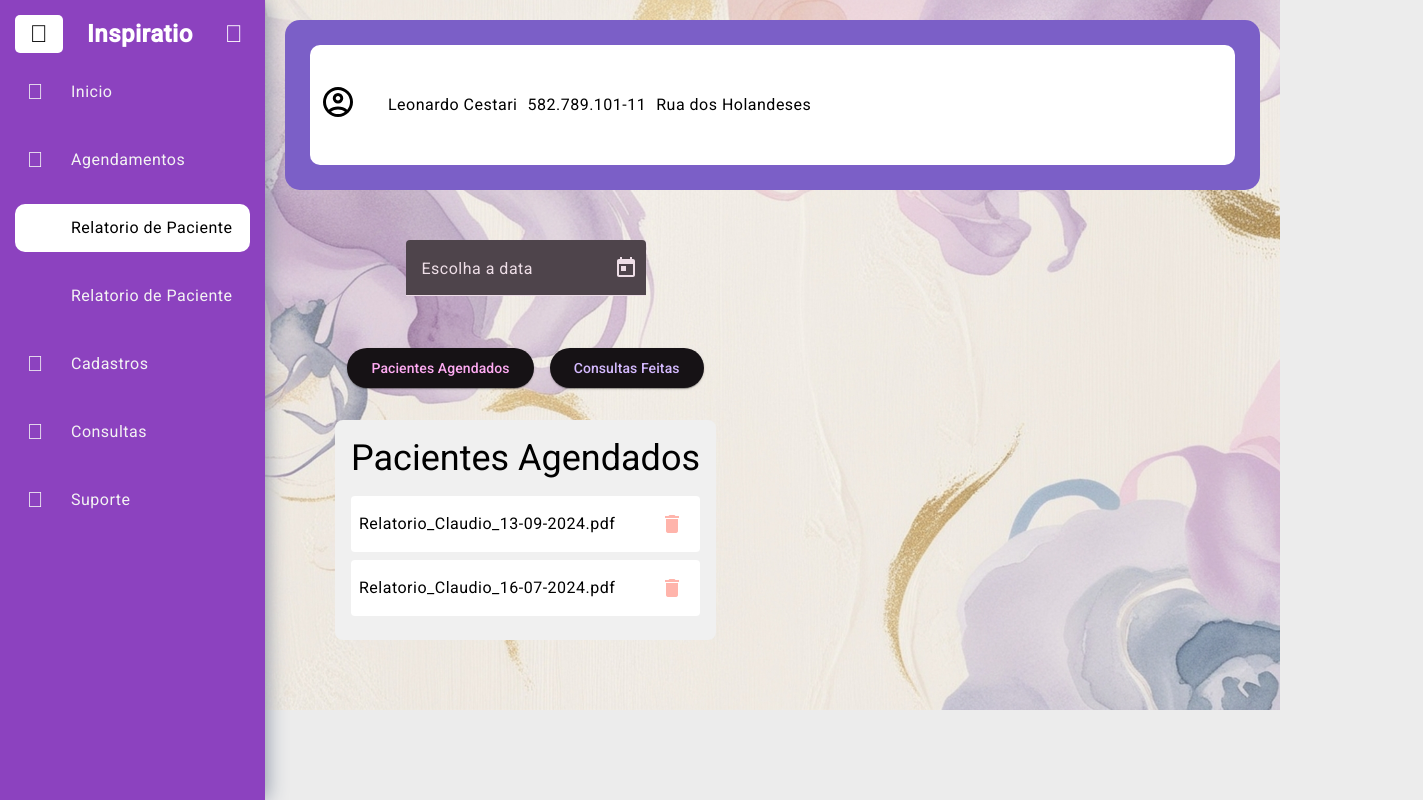
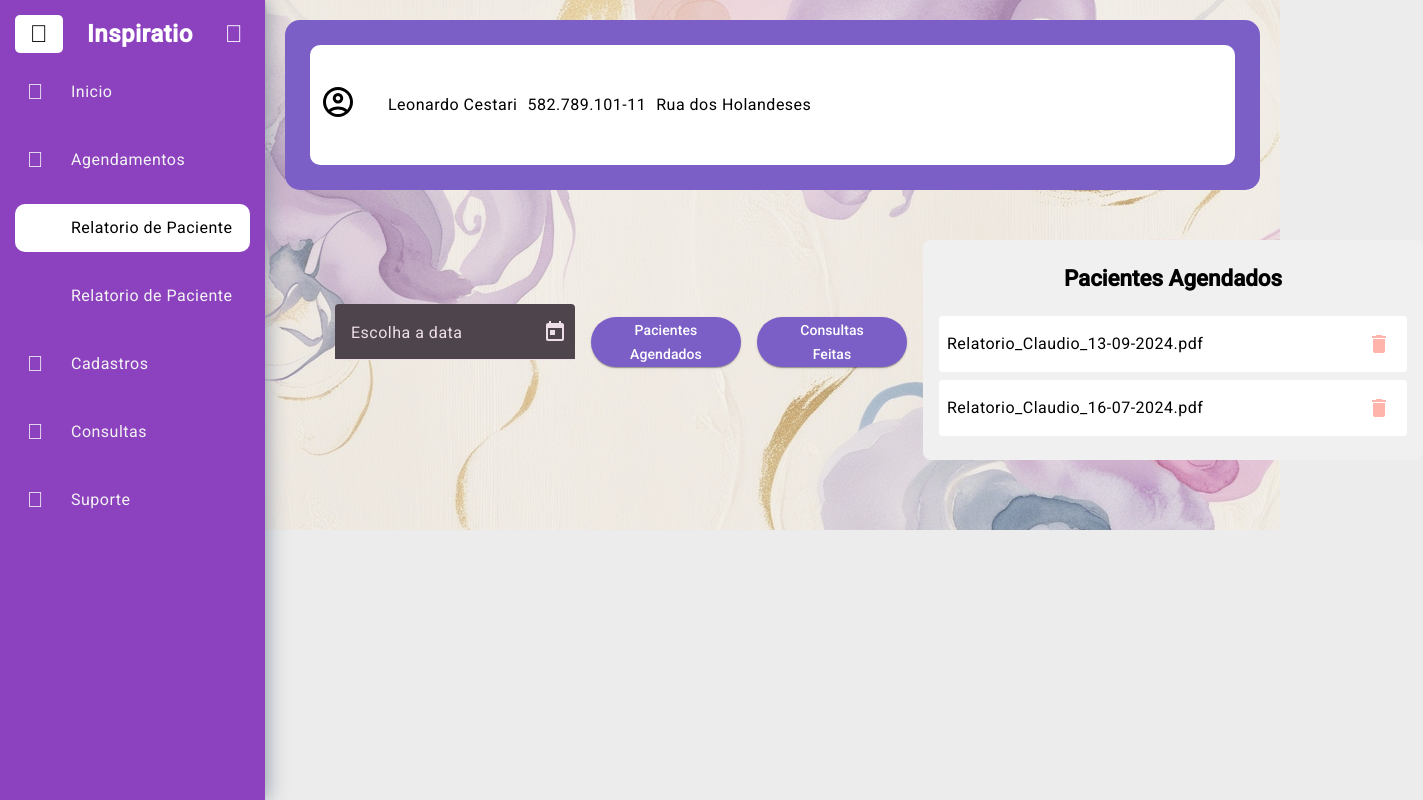
Before and after one commit to leoocestari/InspiratioWS, an Angular app: page /medical-report in a window 1280 px wide. Shown: the whole page, 1423 px wide, since content can reach past the window. Built offline with nearby package versions, Linux system fonts and the light colour scheme; some icons are missing; a web font is replaced by a local one.

Commit message:
appointment-list

```diff
--- a/src/app/modules/components/app-appointment-list/app-appointment-list.component.html
+++ b/src/app/modules/components/app-appointment-list/app-appointment-list.component.html
@@ -12,7 +12,7 @@
   <!-- Botões para alternar entre as listas -->
   <div class="button-group">
     <button mat-raised-button color="primary" (click)="setListType('agendados')">Pacientes Agendados</button>
-    <button mat-raised-button color="accent" (click)="setListType('feitas')">Consultas Feitas</button>
+    <button mat-raised-button color="primary" (click)="setListType('feitas')">Consultas Feitas</button>
   </div>
 
   <!-- Listagem de arquivos -->
--- a/src/app/modules/components/app-appointment-list/app-appointment-list.component.scss
+++ b/src/app/modules/components/app-appointment-list/app-appointment-list.component.scss
@@ -1,6 +1,6 @@
 .container {
   display: flex;
-  flex-direction: column;
+  flex-direction: row;
   gap: 1rem;
   align-items: center;
 }
@@ -14,12 +14,25 @@
   gap: 1rem;
   justify-content: center;
   margin-bottom: 1rem;
+
+  button{
+    padding: 25px;
+    width: 150px;
+    color: #fff;
+    background-color: #7b5fc7;
+  }
+}
+
+h3{
+  margin: 0;
+  font-size: 1.4rem;
+  font-weight: bold;
 }
 
 .list {
   display: flex;
   flex-direction: column;
-  width: 100%;
+  width: 500px;
   max-width: 500px;
   background: #f0f0f0;
   border-radius: 8px;
```
